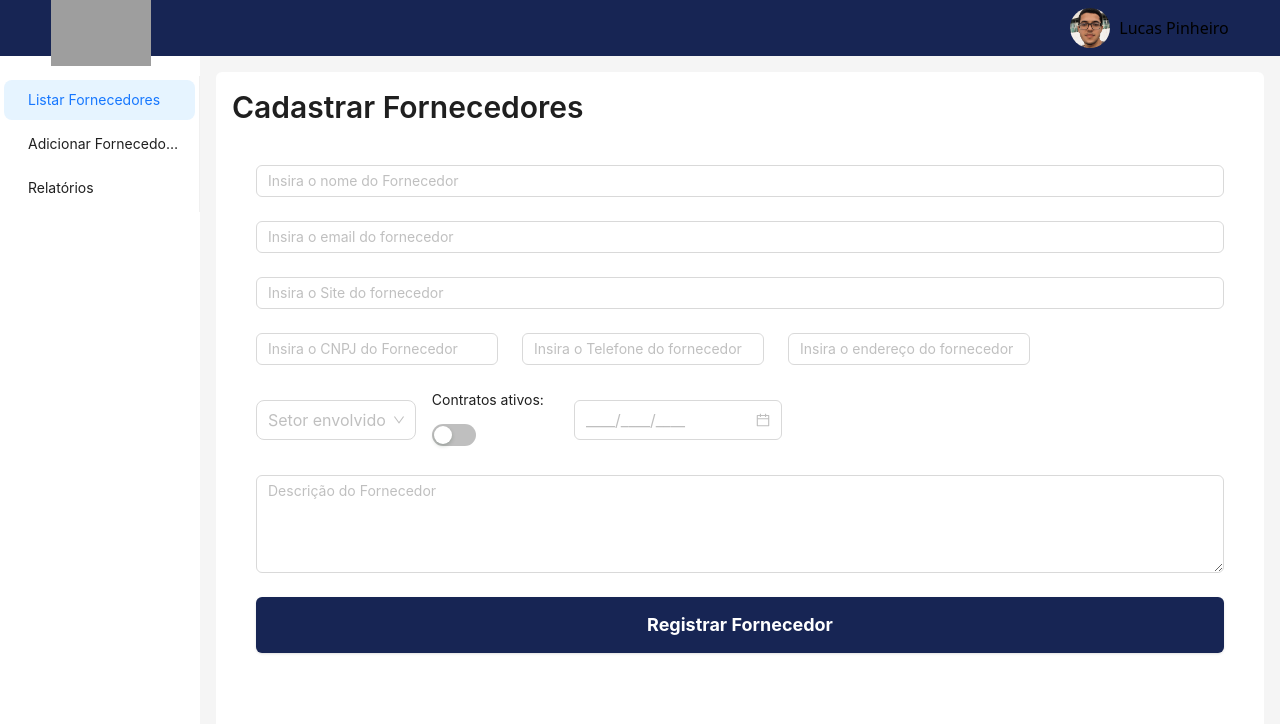
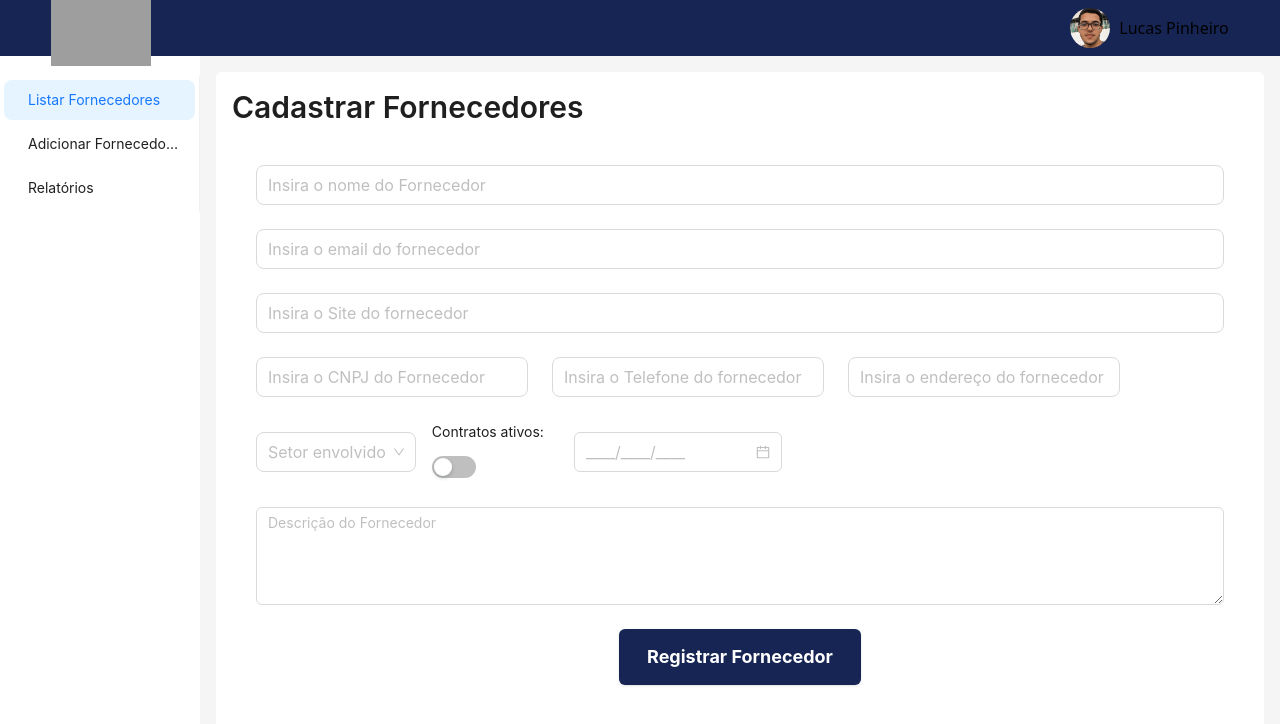
Before and after one commit to lucaspdc21/gerenciador_de_fornecedores, a Next.js app in the folder frontend/: page /teste in a window 1280 px wide. Shown: the top 724 px of the page. Built offline with nearby package versions, Linux system fonts and the light colour scheme; grey boxes are pictures that could not be loaded.

Commit message:
modified:   frontend/src/components/Register.tsx

```diff
--- a/frontend/src/components/Register.tsx
+++ b/frontend/src/components/Register.tsx
@@ -1,5 +1,5 @@
 "use client"
-import { Input, Form, Select, Switch, Space, DatePicker } from "antd"
+import { Input, Form, Select, Switch, Space, DatePicker, Flex } from "antd"
 
 const { TextArea } = Input
 
@@ -11,26 +11,21 @@ interface FormValues {
 
 function FormButton() {
   return (
+    <Flex className="items-center w-full justify-center">
       <button
         type="submit"
         className={`
-        bg-blue-950 h-14 w-full rounded-md bg-primary text-lg font-bold text-white
+          bg-blue-950 h-14 w-full md:w-1/4 rounded-md bg-primary text-lg font-bold text-white
           hover:bg-blue-600
         shadow focus:outline-none focus:ring
         `}
       >
         Registrar Fornecedor
       </button>
+    </Flex>
   )
 }
 
-function Title() {
-  return (
-    <div className="m-4 flex w-auto items-center justify-center">
-      <h2 className="text-2xl font-bold">Adicionar Curso</h2>
-    </div>
-  )
-}
 
 export default function RegisterNewCourseForm() {
   const [form] = Form.useForm<FormValues>()
@@ -53,7 +48,7 @@ export default function RegisterNewCourseForm() {
             { min: 3, message: "O nome deve ter pelo menos 3 caracteres" },
           ]}
         >
-          <Input placeholder="Insira o nome do Fornecedor" size="middle" />
+          <Input placeholder="Insira o nome do Fornecedor" size="large" />
         </Form.Item>
         <Form.Item
           name="emailSupplier"
@@ -65,7 +60,7 @@ export default function RegisterNewCourseForm() {
             { min: 3, message: "O email deve ter pelo menos 3 caracteres" },
           ]}
         >
-          <Input placeholder="Insira o email do fornecedor" size="middle" />
+          <Input placeholder="Insira o email do fornecedor" size="large" />
         </Form.Item>
         <Form.Item
           name="siteSupplier"
@@ -77,7 +72,7 @@ export default function RegisterNewCourseForm() {
             { min: 3, message: "O Site deve ter pelo menos 3 caracteres" },
           ]}
         >
-          <Input placeholder="Insira o Site do fornecedor" size="middle" />
+          <Input placeholder="Insira o Site do fornecedor" size="large" />
         </Form.Item>
         <Space className="flex flex-wrap" size={["large", "small"]}>
           <Form.Item
@@ -90,7 +85,7 @@ export default function RegisterNewCourseForm() {
               { min: 3, message: "O nome CNPJ ter pelo menos 3 caracteres" },
             ]}
           >
-            <Input placeholder="Insira o CNPJ do Fornecedor" size="middle" />
+            <Input placeholder="Insira o CNPJ do Fornecedor" size="large" />
           </Form.Item>
           <Form.Item
             name="telSupplier"
@@ -102,7 +97,7 @@ export default function RegisterNewCourseForm() {
               { min: 3, message: "O telefone deve ter pelo menos 3 caracteres" },
             ]}
           >
-            <Input placeholder="Insira o Telefone do fornecedor" size="middle" />
+            <Input placeholder="Insira o Telefone do fornecedor" size="large" />
           </Form.Item>
           <Form.Item
             name="addSupplier"
@@ -114,7 +109,7 @@ export default function RegisterNewCourseForm() {
               { min: 3, message: "O endereço deve ter pelo menos 3 caracteres" },
             ]}
           >
-            <Input placeholder="Insira o endereço do fornecedor" size="middle" />
+            <Input placeholder="Insira o endereço do fornecedor" size="large" />
           </Form.Item>
         </Space>
         <Space className="flex flex-wrap" size={["middle", "small"]}>
```
Lines whose indentation alone changed are shown as unchanged.
